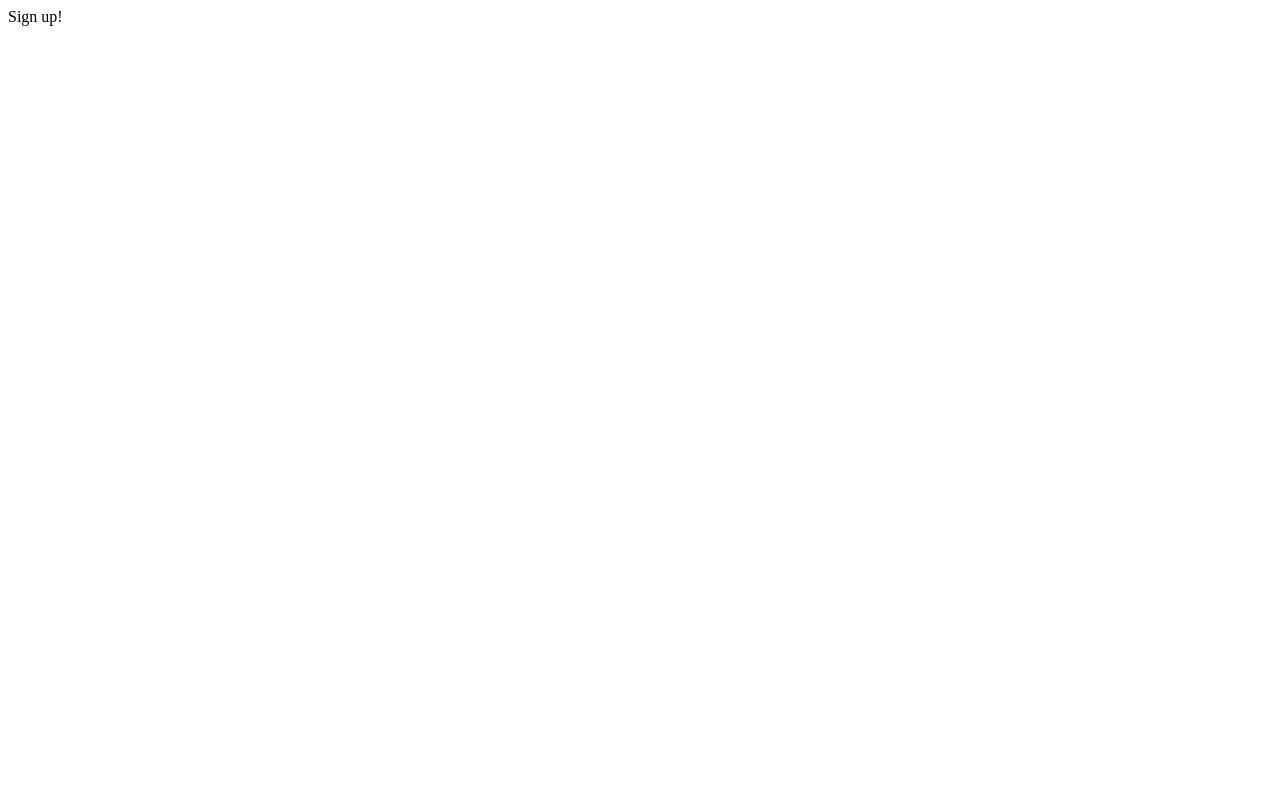
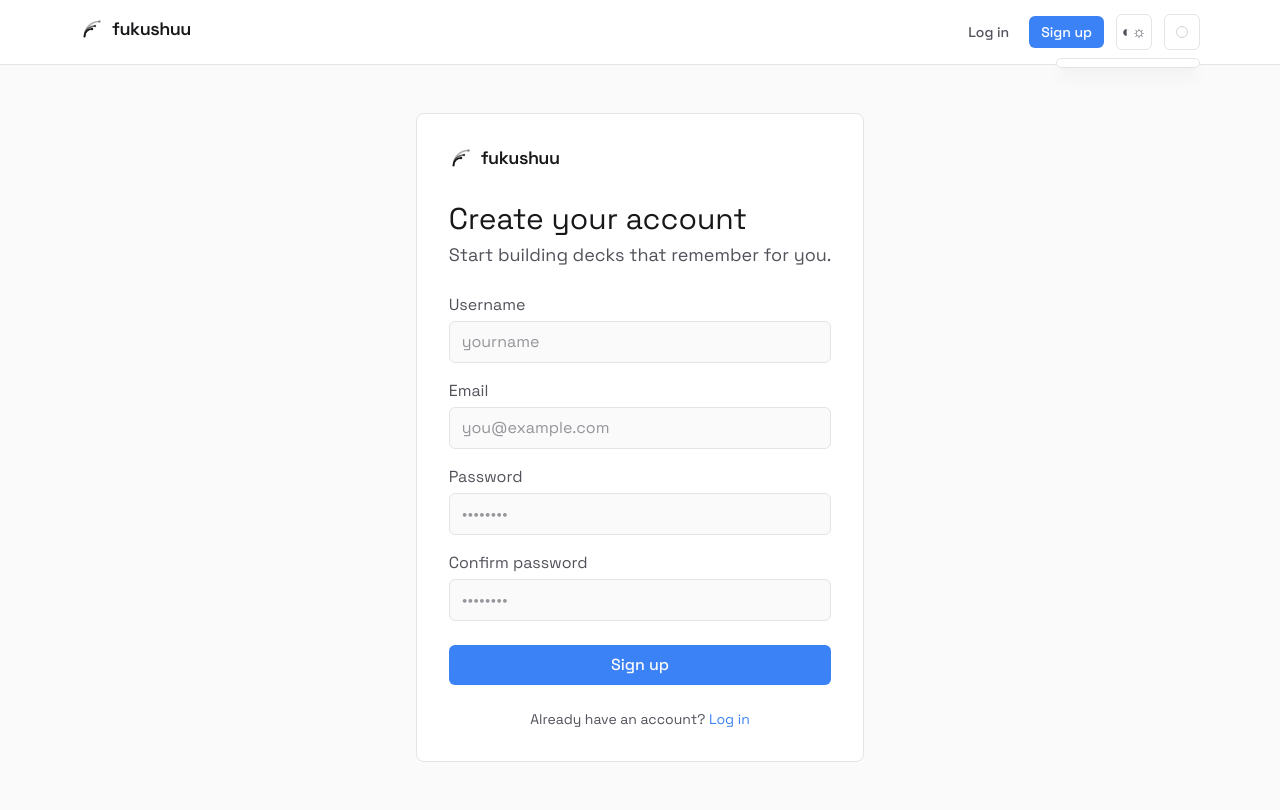
Before and after one commit to JosephCanzana/Fukushuu, a Django app: page /accounts/sign_up/ in a window 1280 px wide. Before the commit the page is almost empty. Before the commit the page ends 26 px from the top, so only its background shows below. Run offline with Django 5.2, Linux system fonts and the light colour scheme; style sheets or scripts are compiled from the project's sources; some libraries are stand-ins or nearby versions.

Commit message:
Update: Sign-up.html

```diff
--- /dev/null
+++ b/accounts/templates/accounts/sign_up.html
@@ -0,0 +1,75 @@
+{% extends "base_public.html" %}
+
+{% block title %}Fukushuu — review that sticks{% endblock %}
+
+{% block body %}
+<div class="min-h-[80vh] py-12 flex items-center justify-center">
+
+    <!-- sign up form -->
+    <div class="px-4">
+        <div class="mx-auto w-full max-w-lg bg-surface border border-border rounded-lg p-8">
+
+            <!-- brand mark -->
+            <div class="w-32 mb-6">
+                {% include "includes/logo.html" %}
+            </div>
+
+            <h1 class="text-3xl font-main text-txt-primary mb-1">Create your account</h1>
+            <p class="text-base md:text-lg text-txt-secondary mb-6">Start building decks that remember for you.</p>
+
+            <form class="flex flex-col gap-4" action="{% url 'accounts:sign_up' %}" method="post" novalidate>
+                {% csrf_token %}
+
+                <div class="flex flex-col gap-1">
+                    <label for="id_username" class="text-sm md:text-base text-txt-secondary">Username</label>
+                    <input
+                        type="text" name="username" id="id_username" required
+                        class="w-full rounded-md border border-border bg-bg text-txt-primary px-3 py-2
+                               placeholder:text-txt-secondary/60 focus:outline-none focus:ring-2 focus:ring-accent"
+                        placeholder="yourname">
+                </div>
+
+                <div class="flex flex-col gap-1">
+                    <label for="id_email" class="text-sm md:text-base text-txt-secondary">Email</label>
+                    <input
+                        type="email" name="email" id="id_email" required
+                        class="w-full rounded-md border border-border bg-bg text-txt-primary px-3 py-2
+                               placeholder:text-txt-secondary/60 focus:outline-none focus:ring-2 focus:ring-accent"
+                        placeholder="you@example.com">
+                </div>
+
+                <div class="flex flex-col gap-1">
+                    <label for="id_password" class="text-sm md:text-base text-txt-secondary">Password</label>
+                    <input
+                        type="password" name="password" id="id_password" required
+                        class="w-full rounded-md border border-border bg-bg text-txt-primary px-3 py-2
+                               placeholder:text-txt-secondary/60 focus:outline-none focus:ring-2 focus:ring-accent"
+                        placeholder="••••••••">
+                </div>
+
+                <div class="flex flex-col gap-1">
+                    <label for="id_password_confirmation" class="text-sm md:text-base text-txt-secondary">Confirm password</label>
+                    <input
+                        type="password" name="password_confirmation" id="id_password_confirmation" required
+                        class="w-full rounded-md border border-border bg-bg text-txt-primary px-3 py-2
+                               placeholder:text-txt-secondary/60 focus:outline-none focus:ring-2 focus:ring-accent"
+                        placeholder="••••••••">
+                </div>
+
+                <button
+                    type="submit"
+                    class="mt-2 w-full rounded-md bg-accent text-bg font-medium py-2
+                           hover:opacity-90 transition-opacity focus:outline-none focus:ring-2 focus:ring-accent focus:ring-offset-2 focus:ring-offset-surface">
+                    Sign up
+                </button>
+            </form>
+
+            <p class="text-sm text-txt-secondary mt-6 text-center">
+                Already have an account?
+                <a href="#" class="text-accent hover:underline">Log in</a>
+            </p>
+        </div>
+    </div>
+
+</div>
+{% endblock %}
--- a/accounts/views.py
+++ b/accounts/views.py
@@ -7,4 +7,11 @@
 
 
 def sign_up(request):
-    return HttpResponse("Sign up!")
+    if request == "POST":
+        # Here you can print the request data to check if it's being submitted correctly
+        print(request.POST)
+
+        # You can also return a simple HTTP response with a success message
+        return HttpResponse('Form submitted successfully', status=200)
+
+    return render(request, "accounts/sign_up.html")
--- a/templates/includes/navbar.html
+++ b/templates/includes/navbar.html
@@ -1,6 +1,6 @@
 {# Public-facing top navigation bar. Included by base_public.html. #}
 {# TODO: swap the '#' hrefs for {% url %} tags once accounts/pages routes are named. #}
-<nav class="border-b border-border bg-surface">
+<nav class="border-b sticky top-0 z-100 border-border bg-surface">
     <div class="max-w-6xl mx-auto px-4 h-16 flex items-center justify-between">
         <a href="#" class="hover:opacity-80 text-txt-primary">
             {% include "includes/logo.html" %}
```
